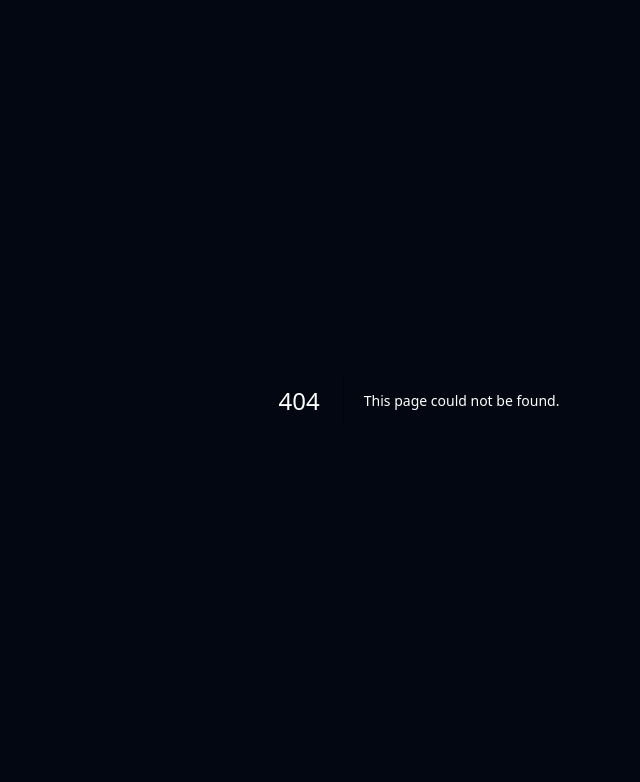
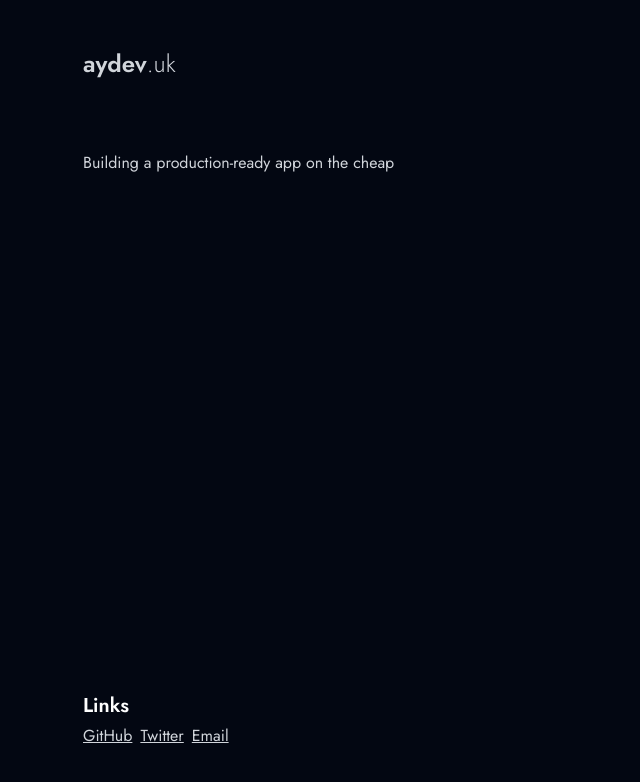
Before and after one commit to AdamMYoung/Portfolio, a Next.js app in the folder apps/development/: page /blog/building-a-production-ready-app-on-the-cheap in a window 1280 px wide. Before the commit this address had no page. Shown: the top 782 px of the page, without its empty margins (221-861 px from the left). Built offline with nearby package versions, Linux system fonts and the light colour scheme.

Commit message:
Configured initial blog mdx

```diff
--- a/apps/development/next.config.js
+++ b/apps/development/next.config.js
@@ -1,5 +1,18 @@
+const withMDX = require("@next/mdx")({
+  extension: /\.mdx?$/,
+  options: {
+    // If you use remark-gfm, you'll need to use next.config.mjs
+    // as the package is ESM only
+    // https://github.com/remarkjs/remark-gfm#install
+    remarkPlugins: [],
+    rehypePlugins: [],
+    // If you use `MDXProvider`, uncomment the following line.
+    // providerImportSource: "@mdx-js/react",
+  },
+});
+
 /** @type {import('next').NextConfig} */
-module.exports = {
+const config = {
   reactStrictMode: true,
   swcMinify: true,
   pageExtensions: ["ts", "tsx", "js", "jsx", "md", "mdx"],
@@ -29,3 +42,5 @@ module.exports = {
     return config;
   },
 };
+
+module.exports = withMDX(config);
--- a/apps/development/package.json
+++ b/apps/development/package.json
@@ -9,8 +9,9 @@
     "lint": "next lint"
   },
   "dependencies": {
-    "@mdx-js/loader": "^2.1.5",
-    "@mdx-js/react": "^2.1.5",
+    "@mdx-js/loader": "^2.3.0",
+    "@mdx-js/react": "^2.3.0",
+    "@next/mdx": "^13.4.13",
     "@types/node": "18.11.9",
     "@types/react": "18.0.25",
     "@types/react-dom": "18.0.9",
--- a/apps/development/pages/_app.tsx
+++ b/apps/development/pages/_app.tsx
@@ -8,8 +8,43 @@ const jost = Jost({ subsets: ["latin"], variable: "--font-jost" });
 
 export default function MyApp({ Component, pageProps }: AppProps) {
   return (
-    <main className={twMerge(jost.className, "h-full min-h-screen bg-gray-950 text-white")}>
-      <Component {...pageProps} />
-    </main>
+    <div className={twMerge(jost.className, "h-full bg-gray-950 text-white")}>
+      <div className="container mx-auto flex min-h-screen max-w-2xl flex-col gap-16 px-4 py-12 leading-8 text-gray-300 md:px-0">
+        <nav>
+          <span className="text-2xl">
+            <span className="font-semibold">aydev</span>
+            <span className="font-light">.uk</span>
+          </span>
+        </nav>
+
+        <main className="grow">
+          <Component {...pageProps} />
+        </main>
+        <div>
+          <h2 className="text-xl font-semibold text-white">Links</h2>
+          <div className="flex gap-2">
+            <a
+              className="underline hover:no-underline"
+              target="_blank"
+              rel="noreferrer"
+              href="https://github.com/AdamMYoung"
+            >
+              GitHub
+            </a>
+            <a
+              className="underline hover:no-underline"
+              target="_blank"
+              rel="noreferrer"
+              href="https://twitter.com/AdamMYoung_"
+            >
+              Twitter
+            </a>
+            <a className="underline hover:no-underline" target="_blank" rel="noreferrer" href="mailto:adam@aydev.uk">
+              Email
+            </a>
+          </div>
+        </div>
+      </div>
+    </div>
   );
 }
--- /dev/null
+++ b/apps/development/pages/blog/building-a-production-ready-app-on-the-cheap.mdx
@@ -0,0 +1 @@
+# Building a production-ready app on the cheap
--- a/apps/development/pages/index.tsx
+++ b/apps/development/pages/index.tsx
@@ -1,6 +1,9 @@
 /* eslint-disable react/jsx-no-target-blank */
+
+import Image from "next/image";
+import Head from "next/head";
+
 import { IconLink } from "../src/components/icon-link";
-import Image from "next/image";
 
 import blurdle from "../src/images/blurdle.png";
 import hike from "../src/images/hike.png";
@@ -9,7 +12,6 @@ import photography from "../src/images/photography.png";
 import React from "../src/svg/react.svg";
 import Checkout from "../src/svg/checkout.svg";
 import Next from "../src/svg/next.svg";
-import Head from "next/head";
 
 export default function Home() {
   return (
@@ -18,13 +20,6 @@ export default function Home() {
         <title>Adam Young | Development</title>
         <meta name="description" content="Development portfolio of Software Engineer, Adam Young" />
       </Head>
-      <div className="container mx-auto flex max-w-2xl flex-col gap-16 px-4 py-12 leading-8 text-gray-300 md:px-0">
-        <nav>
-          <span className="text-2xl">
-            <span className="font-semibold">aydev</span>
-            <span className="font-light">.uk</span>
-          </span>
-        </nav>
 
       <div className="flex flex-col gap-12">
         <h1 className="text-2xl font-semibold text-white">Hi! I&apos;m Adam Young👋</h1>
@@ -68,8 +63,8 @@ export default function Home() {
               </a>
               <p>
                 Hike is a UK-based hiking and gear platform used to track fell completion across the Lake District and
-                  Scotland. Features include Strava integration and tracking, interactive 3D maps, timeline playback,
-                  and gear management and sharing.
+                Scotland. Features include Strava integration and tracking, interactive 3D maps, timeline playback, and
+                gear management and sharing.
               </p>
               <p>The site is built with Next.js Server Components, backed by Planetscale, Redis, and Vercel.</p>
             </div>
@@ -119,31 +114,6 @@ export default function Home() {
           </section>
         </div>
       </div>
-        <div>
-          <h2 className="text-xl font-semibold text-white">Links</h2>
-          <div className="flex gap-2">
-            <a
-              className="underline hover:no-underline"
-              target="_blank"
-              rel="noreferrer"
-              href="https://github.com/AdamMYoung"
-            >
-              GitHub
-            </a>
-            <a
-              className="underline hover:no-underline"
-              target="_blank"
-              rel="noreferrer"
-              href="https://twitter.com/AdamMYoung_"
-            >
-              Twitter
-            </a>
-            <a className="underline hover:no-underline" target="_blank" rel="noreferrer" href="mailto:adam@aydev.uk">
-              Email
-            </a>
-          </div>
-        </div>
-      </div>
     </>
   );
 }
```
Also changed, not shown: 1 other file (tests, documents, lock files or other folders). Lines whose indentation alone changed are shown as unchanged.
